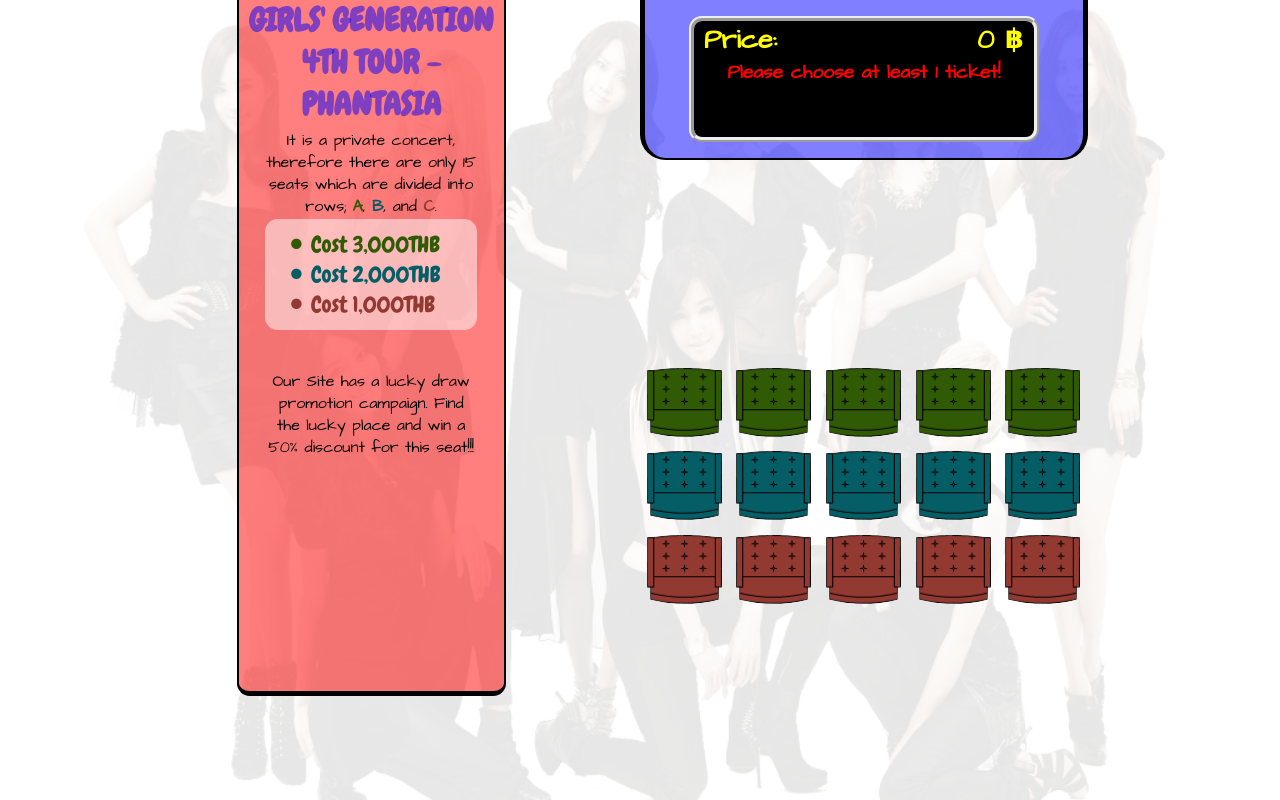
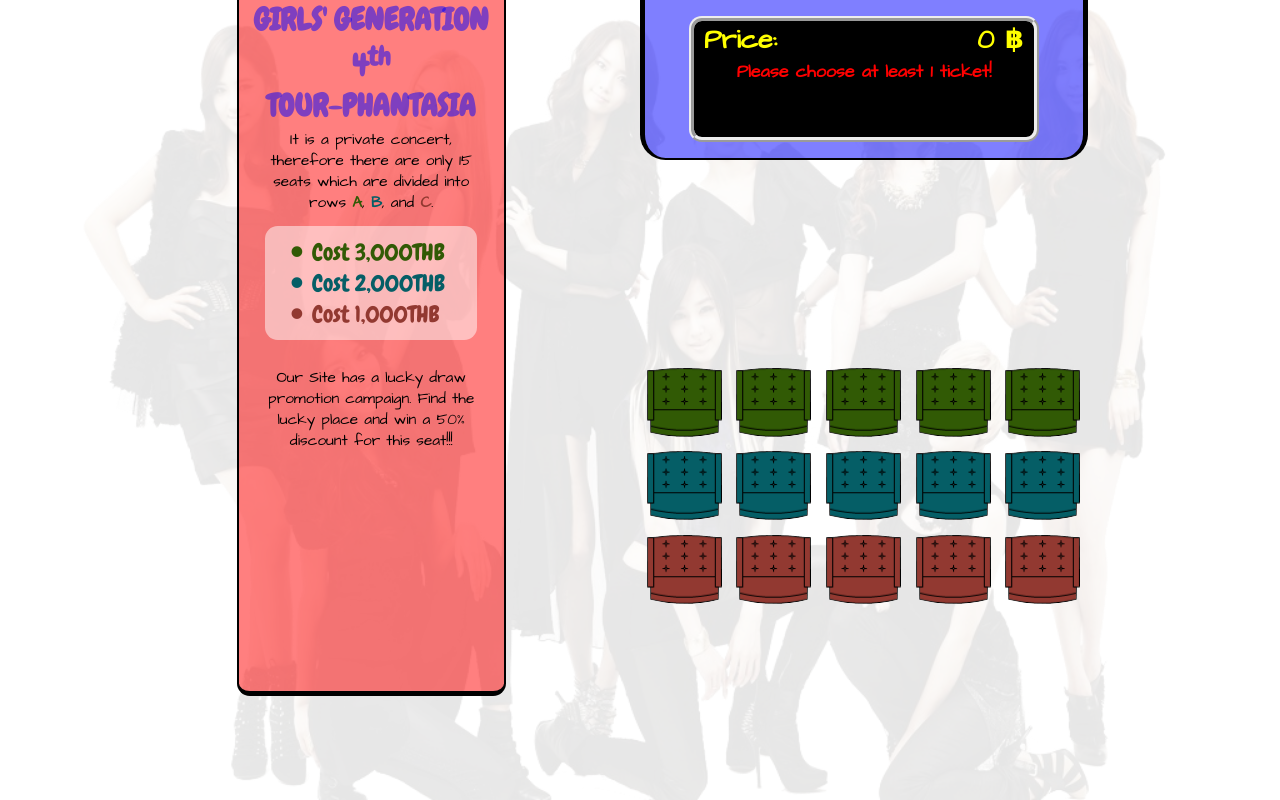
Before and after one commit to alcoolis/ITE220, a PHP site: page /concert.php in a window 1280 px wide. Run offline with PHP 8.4, Linux system fonts and the light colour scheme.

Commit message:
Update Week8 page 2

```diff
--- a/Week8/concert.php
+++ b/Week8/concert.php
@@ -12,8 +12,6 @@
 
 
 <script src="js/jquery.js"></script>
-
-
 <script src="js/app.js"></script>
 
 </head>
@@ -23,35 +21,37 @@
 
 		<div id="panel">
 
+    	   <h1>GIRLS' GENERATION</br>4<sup>th</sup></br>TOUR-PHANTASIA</h1>
 
-		<?php
+                <div class='paragraph'>It is a private concert, therefore there are only 15
+                    seats which are divided into rows
+                    <span>A</span>,
+                    <span>B</span>, and
+                    <span>C</span>.
+                </div>
+                <div id='prices'>
+                    <ul>
+                        <li> Cost 3,000THB</li>
+                        <li> Cost 2,000THB</li>
+                        <li> Cost 1,000THB</li>
+                    </ul>
+                </div><!-- END of prices -->
 
-		echo "<h1>GIRLS' GENERATION 4TH TOUR - PHANTASIA</h1>";
+                <div class='paragraph'> Our Site has a lucky draw promotion campaign. Find the
+                    lucky place and win a 50% discount for this seat!!!
+                </div>
 
-echo "<div class='paragraph'>It is a private concert, therefore there are only 15
-seats which are divided into rows; <span style='color:#315a05;font-weight: bold;'>A</span>,
-    <span style='color:#055e66;font-weight: bold;'>B</span>, and
-    <span style='color:#923931;font-weight: bold;'>C</span>.</div>";
+                <a id='button' href='result.php'>Buy Now!</a>
 
-echo "<div id='prices'> <ul><li> Cost 3,000THB</li><li> Cost 2,000THB</li>
-    <li> Cost 1,000THB</li></ul></div>";
-
-echo "<div class='paragraph'> Our Site has a lucky draw promotion campaign. Find the lucky place and win
-    a 50% discount for this seat!!!</div>";
-
-echo "<a id='button' href='result.php'>Buy Now!</a>";
-
-
-
-		?>
-		</div>
-		<!-- END of panel -->
+		</div><!-- END of panel -->
 
 		<div id="stage">
 
 			<div id="screen">
 
-           		<h1>Price: </h1><h1></h1><h1>Please choose at least 1 ticket!</h1>
+           		<h1>Price: </h1><h1></h1>
+           		<h1>Please choose at least 1 ticket!</h1>
+
 			</div><!-- END of screen -->
 
 		</div><!-- END of stage -->
@@ -60,21 +60,21 @@
 
             <?php
             $seats = array(
-                'A-1' => "<a class='A' href='#'><img src='img/A1.png'/></a>",
-                'A-2' => "<a class='A' href='#'><img src='img/A1.png'/></a>",
-                'A-3' => "<a class='A' href='#'><img src='img/A1.png'/></a>",
-                'A-4' => "<a class='A' href='#'><img src='img/A1.png'/></a>",
-                'A-5' => "<a class='A' href='#'><img src='img/A1.png'/></a>",
-                'B-1' => "<a class='B' href='#'><img src='img/A1.png'/></a>",
-                'B-2' => "<a class='B' href='#'><img src='img/A1.png'/></a>",
-                'B-3' => "<a class='B' href='#'><img src='img/A1.png'/></a>",
-                'B-4' => "<a class='B' href='#'><img src='img/A1.png'/></a>",
-                'B-5' => "<a class='B' href='#'><img src='img/A1.png'/></a>",
-                'C-1' => "<a class='C' href='#'><img src='img/A1.png'/></a>",
-                'C-2' => "<a class='C' href='#'><img src='img/A1.png'/></a>",
-                'C-3' => "<a class='C' href='#'><img src='img/A1.png'/></a>",
-                'C-4' => "<a class='C' href='#'><img src='img/A1.png'/></a>",
-                'C-5' => "<a class='C' href='#'><img src='img/A1.png'/></a>"
+                'A-1' => "<a id='A-1' class='A' href='#'><img src='img/A1.png'/></a>",
+                'A-2' => "<a id='A-2' class='A' href='#'><img src='img/A1.png'/></a>",
+                'A-3' => "<a id='A-3' class='A' href='#'><img src='img/A1.png'/></a>",
+                'A-4' => "<a id='A-4' class='A' href='#'><img src='img/A1.png'/></a>",
+                'A-5' => "<a id='A-5' class='A' href='#'><img src='img/A1.png'/></a>",
+                'B-1' => "<a id='B-1' class='B' href='#'><img src='img/A1.png'/></a>",
+                'B-2' => "<a id='B-2' class='B' href='#'><img src='img/A1.png'/></a>",
+                'B-3' => "<a id='B-3' class='B' href='#'><img src='img/A1.png'/></a>",
+                'B-4' => "<a id='B-4' class='B' href='#'><img src='img/A1.png'/></a>",
+                'B-5' => "<a id='B-5' class='B' href='#'><img src='img/A1.png'/></a>",
+                'C-1' => "<a id='C-1' class='C' href='#'><img src='img/A1.png'/></a>",
+                'C-2' => "<a id='C-2' class='C' href='#'><img src='img/A1.png'/></a>",
+                'C-3' => "<a id='C-3' class='C' href='#'><img src='img/A1.png'/></a>",
+                'C-4' => "<a id='C-4' class='C' href='#'><img src='img/A1.png'/></a>",
+                'C-5' => "<a id='C-5' class='C' href='#'><img src='img/A1.png'/></a>"
             );
             $counter = 0;
 
--- a/Week8/css/style.css
+++ b/Week8/css/style.css
@@ -45,7 +45,7 @@
 	left: 0%;
 	width:30%;
 	height:87%;
-	min-height: 400px;
+	min-height: 540px;
 	min-width: 200px;
 	margin:0 5% 5% 5%;
 
@@ -61,24 +61,33 @@
 #panel h1{
     font-family: 'Chewy', cursive;
     text-align:center;
-    font-size: 2em;
+    font-size: 2.4vw;
     color: rgba(0,0,255, 0.5);
+}
+#panel span:nth-child(1){
+	color:#315a05;font-weight: bold;
+}
+#panel span:nth-child(2){
+	color:#055e66;font-weight: bold;
+}
+#panel span:nth-child(3){
+	color:#923931;font-weight: bold;
 }
 
 .paragraph{
 	width: 80%;
 	margin-left:10%;
 	margin-top: 1%;
-	margin-bottom: 1%;
+	margin-bottom: 5%;
     text-align:center;
     font-family: 'Architects Daughter', cursive;
-    font-size: 1em;
+    font-size: 1.2vw;
 }
 
 #prices{
 	width: 80%;
 	margin-left:10%;
-	margin-bottom: 15%;
+	margin-bottom: 10%;
 
 	border-radius: 1vw;
 	background-color: rgba(255,255,255, 0.5);
@@ -95,7 +104,7 @@
     text-indent: -.7em;
     color:#315a05;
     font-family: 'Chewy', cursive;
-    font-size: 1.4em;
+    font-size: 1.8vw;
 }
 
 #prices li:nth-child(2) {
@@ -204,7 +213,7 @@
 #screen h1:nth-child(3){
 	color:red;
 	text-align: center;
-	font-size: 1.2em;
+	font-size: 1.4vw;
 	padding-top:0%;
 
 }
--- a/Week8/js/app.js
+++ b/Week8/js/app.js
@@ -6,16 +6,18 @@
 {
 	$('#button').hide();
 
-	var counter=0;
-	var price=0;
+	var counter = 0;
+	var price = 0;
+	var link = [];
+	link["page"] = "result.php?";
 
-	$('#screen h1:nth-child(2)').html(price +" &#3647");
+	$('#screen h1:nth-child(2)').html(price + " &#3647");
 
 	$('#seats a').click(function()
 	{
 		if ($('img', this).hasClass('classSelected'))
 		{
-			if(counter<=5)
+			if (counter <= 5)
 			{
 				$('#screen h1:nth-child(3)').html("");
 				$('#screen h1:nth-child(3)').removeClass("blink_me");
@@ -23,17 +25,18 @@
 			}
 
 			$('img', this).removeClass('classSelected');
+			delete link[this.id];
 
-			if($(this).hasClass('A'))
-				price-=3000;
-			else if($(this).hasClass('B'))
-				price-=2000;
+			if ($(this).hasClass('A'))
+				price -= 3000;
+			else if ($(this).hasClass('B'))
+				price -= 2000;
 			else
-				price-=1000;
+				price -= 1000;
 
 			--counter;
 
-			if(counter==0)
+			if (counter == 0)
 			{
 				$('#screen h1:nth-child(3)').html("Please choose at least 1 ticket!");
 				$('#button').fadeOut(100);
@@ -41,27 +44,27 @@
 		}
 		else
 		{
-			if(counter>4)
+			if (counter > 4)
 				return false;
-			else if(counter==0)
+			else if (counter == 0)
 			{
 				$('#screen h1:nth-child(3)').html("");
 				$('#button').fadeIn(500);
 			}
 
 			$('img', this).addClass('classSelected');
+			link[this.id] = this.id;
 
-			if($(this).hasClass('A'))
-				price+=3000;
-			else if($(this).hasClass('B'))
-				price+=2000;
+			if ($(this).hasClass('A'))
+				price += 3000;
+			else if ($(this).hasClass('B'))
+				price += 2000;
 			else
-				price+=1000;
-
+				price += 1000;
 
 			++counter;
 
-			if(counter>4)
+			if (counter > 4)
 			{
 				$('#screen h1:nth-child(3)').html("You cannot bye more than 4 tickets!");
 				$('#screen h1:nth-child(3)').addClass("blink_me");
@@ -69,8 +72,30 @@
 				$('#button').fadeOut(100);
 			}
 		}
-		$('#screen h1:nth-child(2)').html(price +" &#3647");
+		$('#screen h1:nth-child(2)').html(price + " &#3647");
 	})
+
+
+
+
+	$("#button").click(function()
+	{
+		var hrefForButton = link["page"];
+
+		for ( var k in link)
+		{
+			if (link.hasOwnProperty(k))
+			{
+				if (k !== "page")
+				{
+					hrefForButton += "seats%5B%5D=" + link[k] + "&";
+				}
+			}
+		}
+		hrefForButton = hrefForButton.substring(0, hrefForButton.length - 1);
+		$('#button').attr("href", hrefForButton);
+	});
+
 });
 
 function blink()
```
Also changed, not shown: other parts of Week8/css/style.css (+34 -1 lines), Week8/result.php (+135 -17 lines), Week8/Untitled-1.jpg (deleted), Week8/img/logo.png (deleted), 2 other files.
